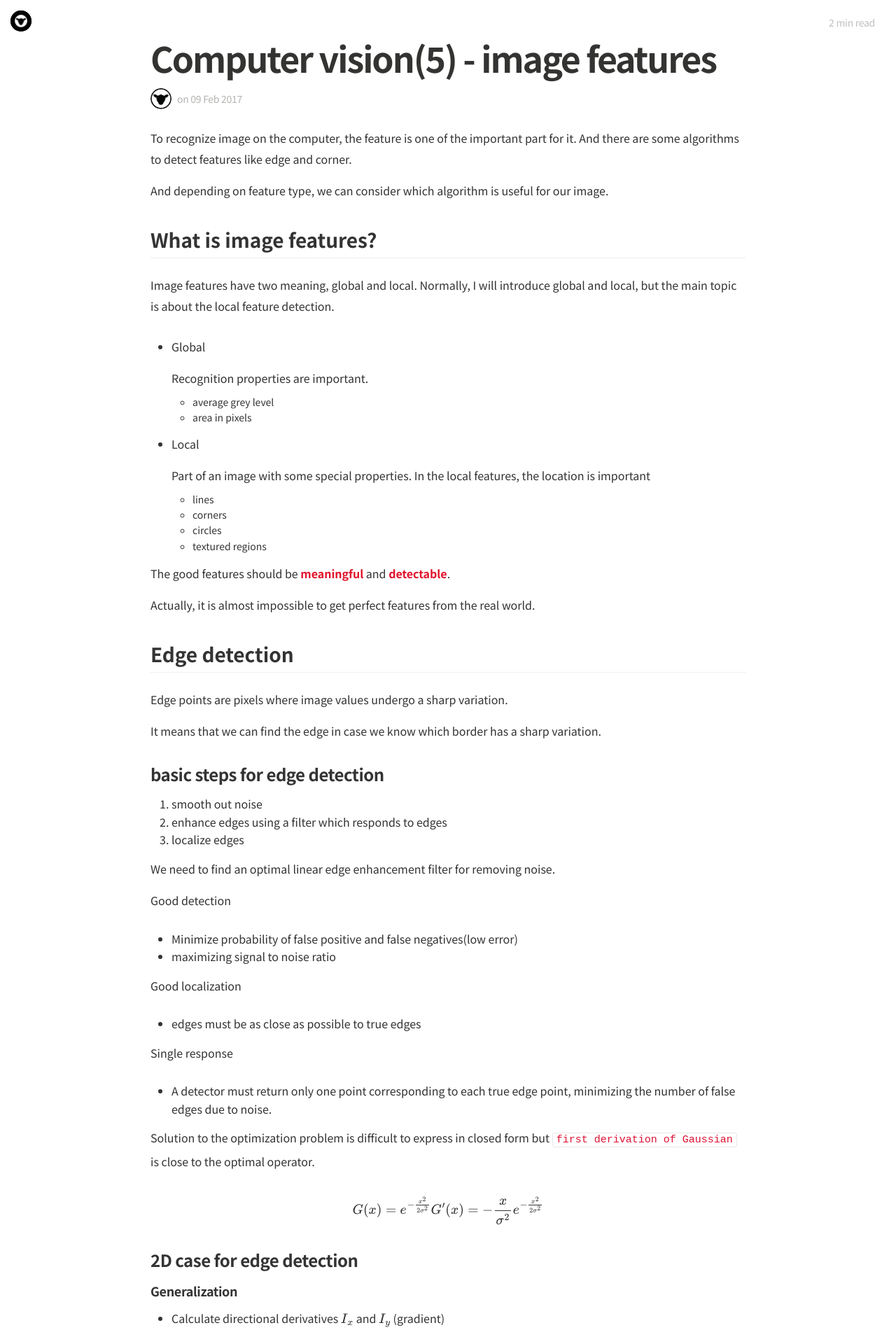
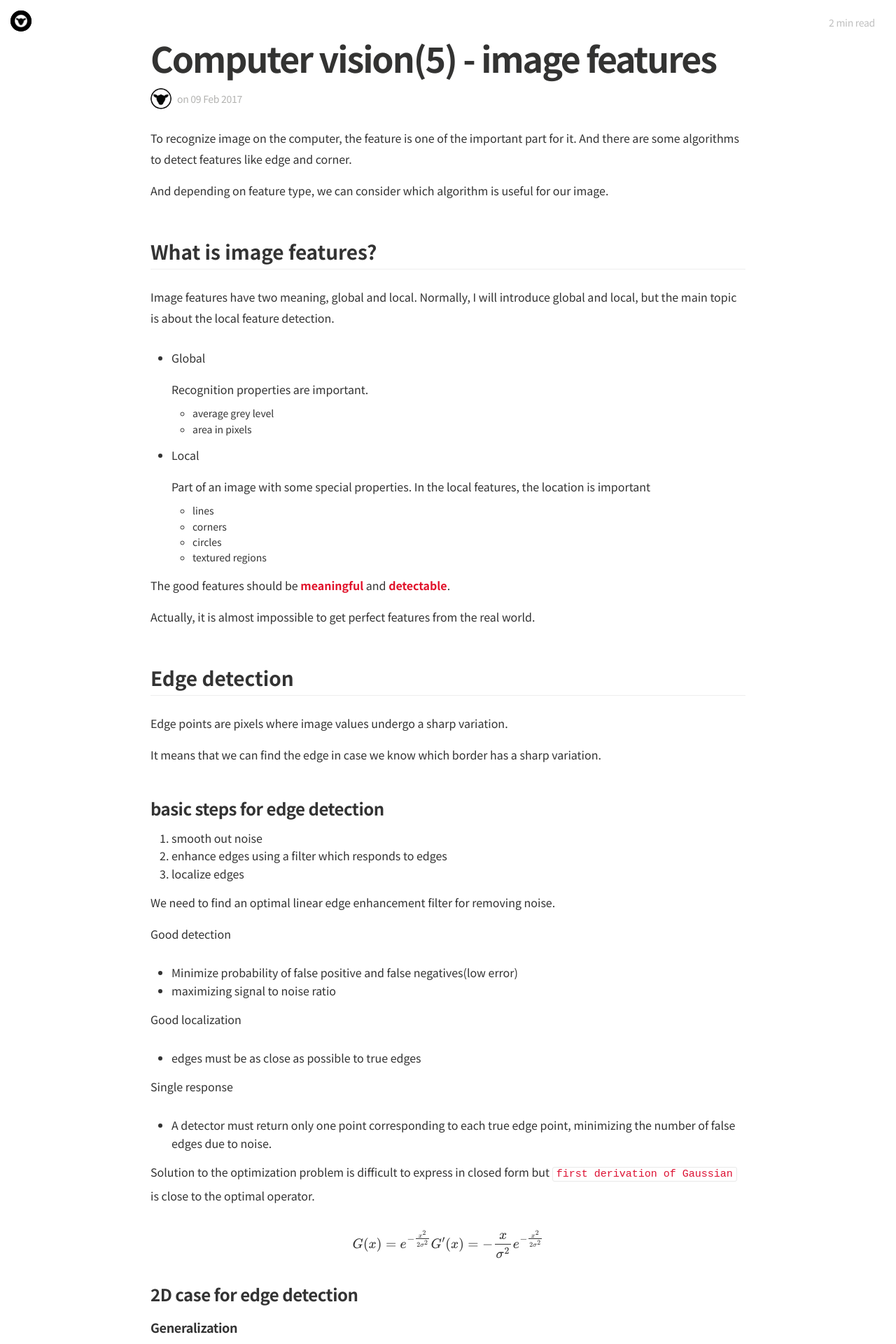
Before and after one commit to Shephexd/shephexd.github.io, a Jekyll site: the page built from _posts/computer_vision/2017-02-09-Computer_vision(5).md, in a window 1280 px wide. Shown: the top 1920 px of the page at 70% size. Built offline with Jekyll 4.4.1, drawn with Linux system fonts in a browser that asks for light colours; nearby versions of some CDN libraries; some web fonts are replaced; formulas are drawn with MathJax 3; comment, search, counter and statistics services are not loaded.

Commit message:
layout updated

```diff
--- a/_sass/post.sass
+++ b/_sass/post.sass
@@ -171,6 +171,7 @@
       font-size: 1.75em
       line-height: 1.225
       border-bottom: 1px solid #eee
+      margin-top: 40px
     h3
       letter-spacing: -0.02em
       font-weight: 700
@@ -180,7 +181,8 @@
       padding-top: 15px
       margin: 0
       font-family: $font-sans
-      margin-bottom: 4px
+      margin-top: 15px
+      margin-bottom: 8px
     h4
       letter-spacing: -0.02em
       font-weight: 800
```
